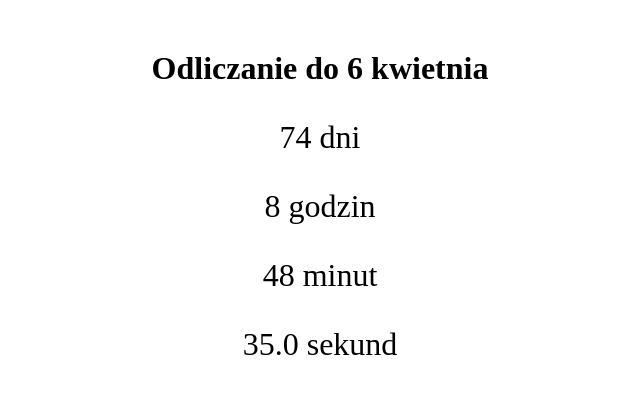
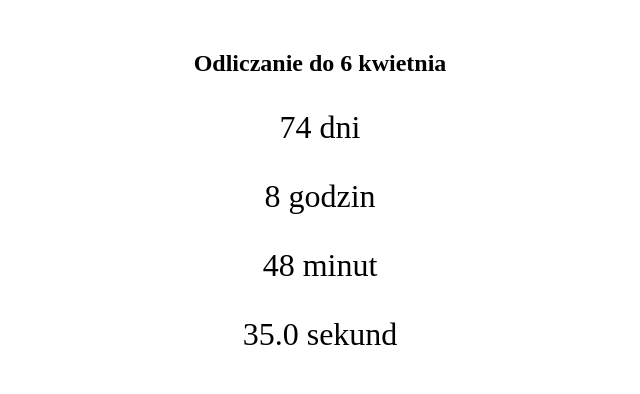
Before and after one commit to Betteerr/timer, a plain HTML site: page index.html in a window 1280 px wide. Shown: the whole page, without its empty margins (320-960 px from the left). Drawn offline with Linux system fonts and the light colour scheme.

Commit message:
Poprawa tytułu

```diff
--- a/index.html
+++ b/index.html
@@ -13,7 +13,7 @@
   </head>
   <body>
     <div class="odliczanie-container">
-      <h1>Odliczanie do 6 kwietnia</h1>
+      <h2>Odliczanie do 6 kwietnia</h2>
       <div id="odliczanie"></div>
     </div>
     <script src="app.js"></script>
```
